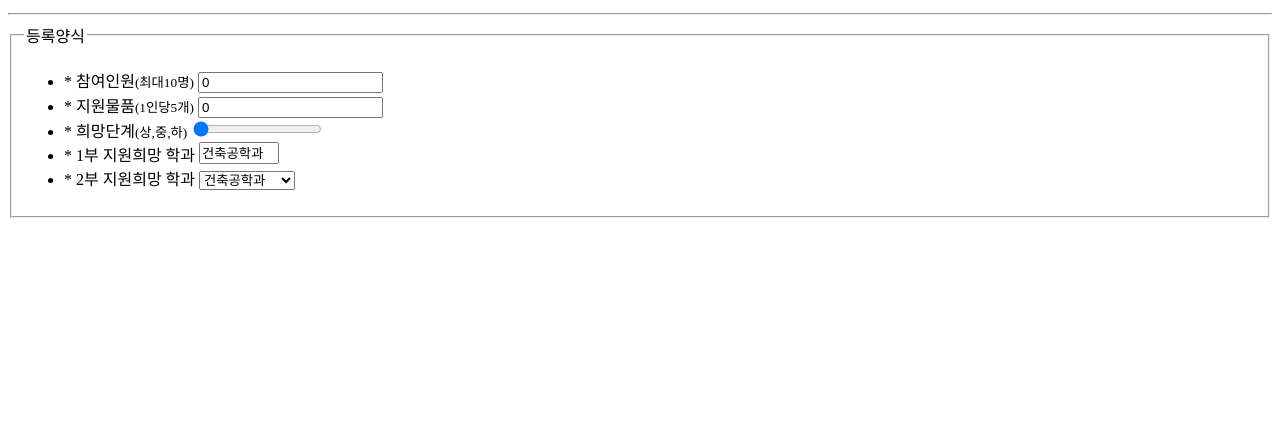
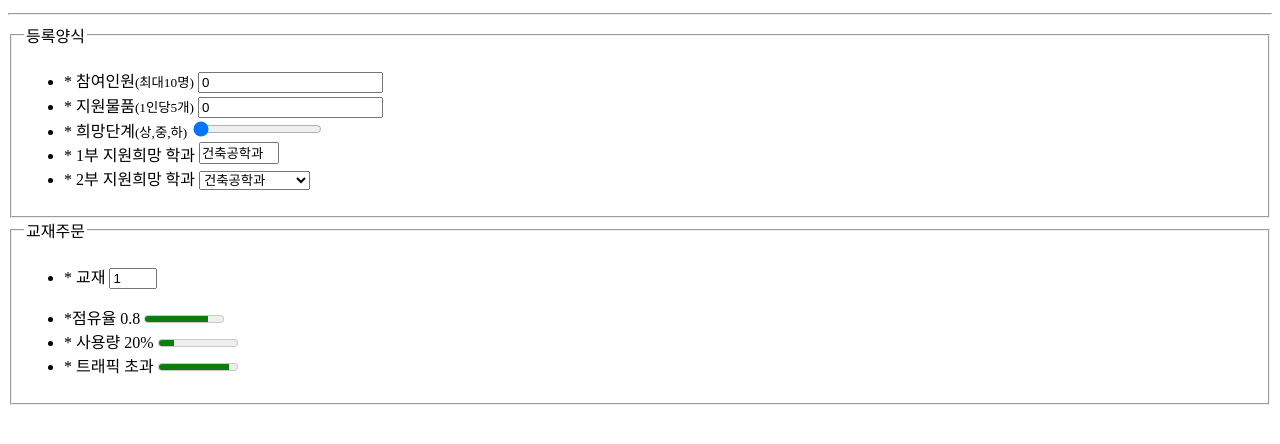
Before and after one commit to Marhs2/web-design, a plain HTML site: page code05/04 number.html in a window 1280 px wide. Shown: the part 116-560 px from the top of the page. Drawn offline with Linux system fonts and the light colour scheme.

Commit message:
background

```diff
--- a/code05/04 number.html
+++ b/code05/04 number.html
@@ -43,19 +43,45 @@
                 <li>
                     <label for="sub2" class="reg">* 2부 지원희망 학과</label>
                     <select name="cl2" id="sub2">
-                     <optgroup label="공과대학"></optgroup>
+                     <optgroup label="공과대학">
                         <option value="cl08">건축공학과</option>
                         <option value="cl08">기계공학과</option>
                         <option value="cl08">산업공학과</option>
                         <option value="cl08">환경공학과</option>
                         <option value="cl08">컴퓨터공학과</option>
                         <option value="cl08">전기공학과</option>
-                     <optgroup label="인문대학"></optgroup>
+                     </optgroup>
+
+                     <optgroup label="인문대학">
                         <option value="cl09">사학과</option>
                         <option value="cl010">어문학과</option>
                         <option value="cl11">철학과</option>
+                     </optgroup>
                     </select>
+                </li>
+            </ul>
+        </fieldset>
 
+        <fieldset>
+            <legend>교재주문</legend>
+            <ul>
+                <li>
+                    <label for="book" class="reg">* 교재</label>
+                    <input type="number" name="" id="book" value="1" min="1" max="3">
+                </li>
+            </ul>
+            <ul>
+                <li>
+                    <label class="reg">*점유율 0.8</label>
+                    <meter value="0.8"></meter>
+                </li>
+                <li>
+                    <label class="reg">* 사용량 20%</label>
+                    <meter value="20" min="0" max="100"></meter>
+                </li>
+                <li>
+                    <label class="reg">* 트래픽 초과</label>
+                    <meter value="90" min="0" max="100"></meter>
                 </li>
             </ul>
         </fieldset>
```
Lines whose indentation alone changed are shown as unchanged.
